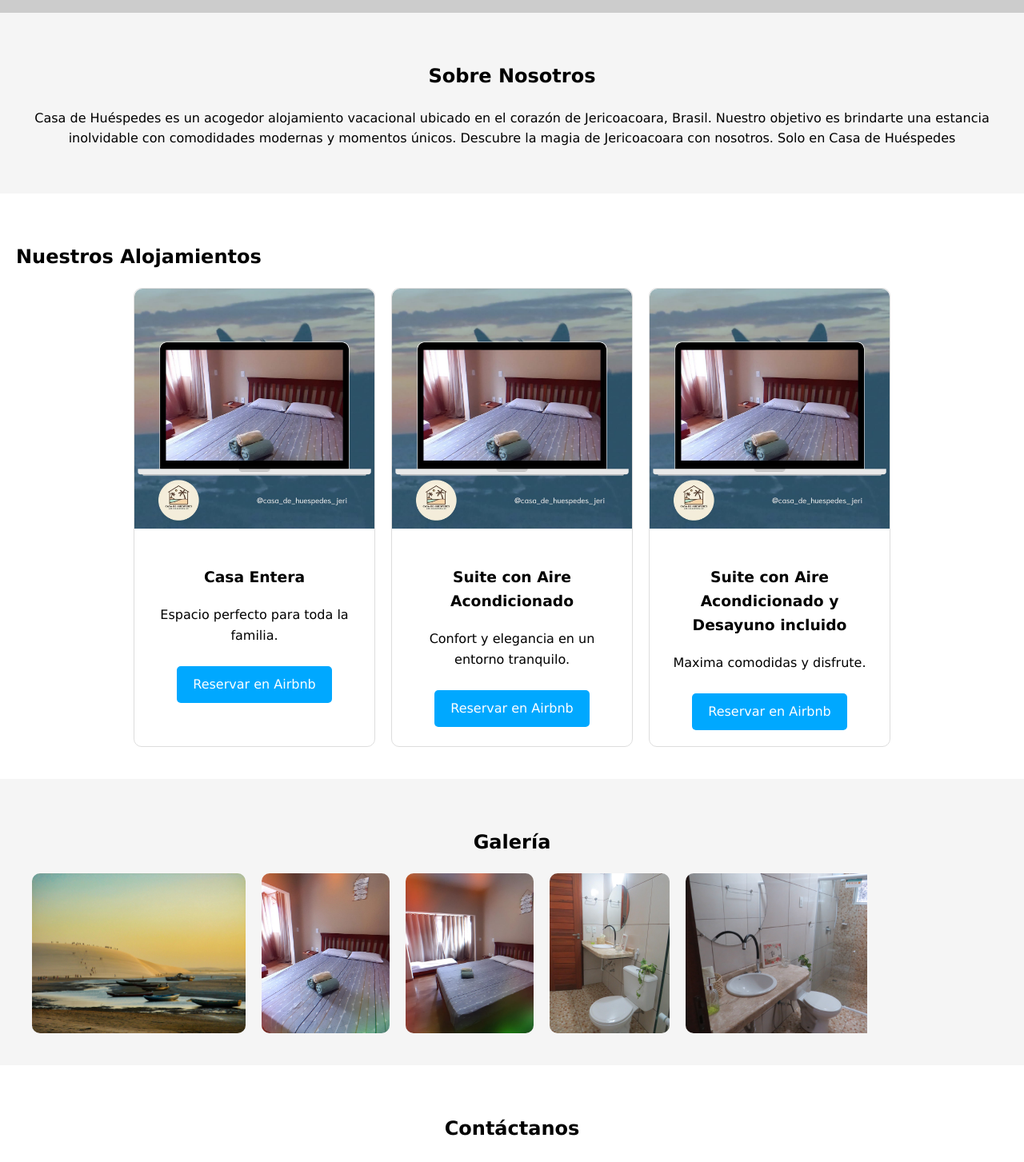
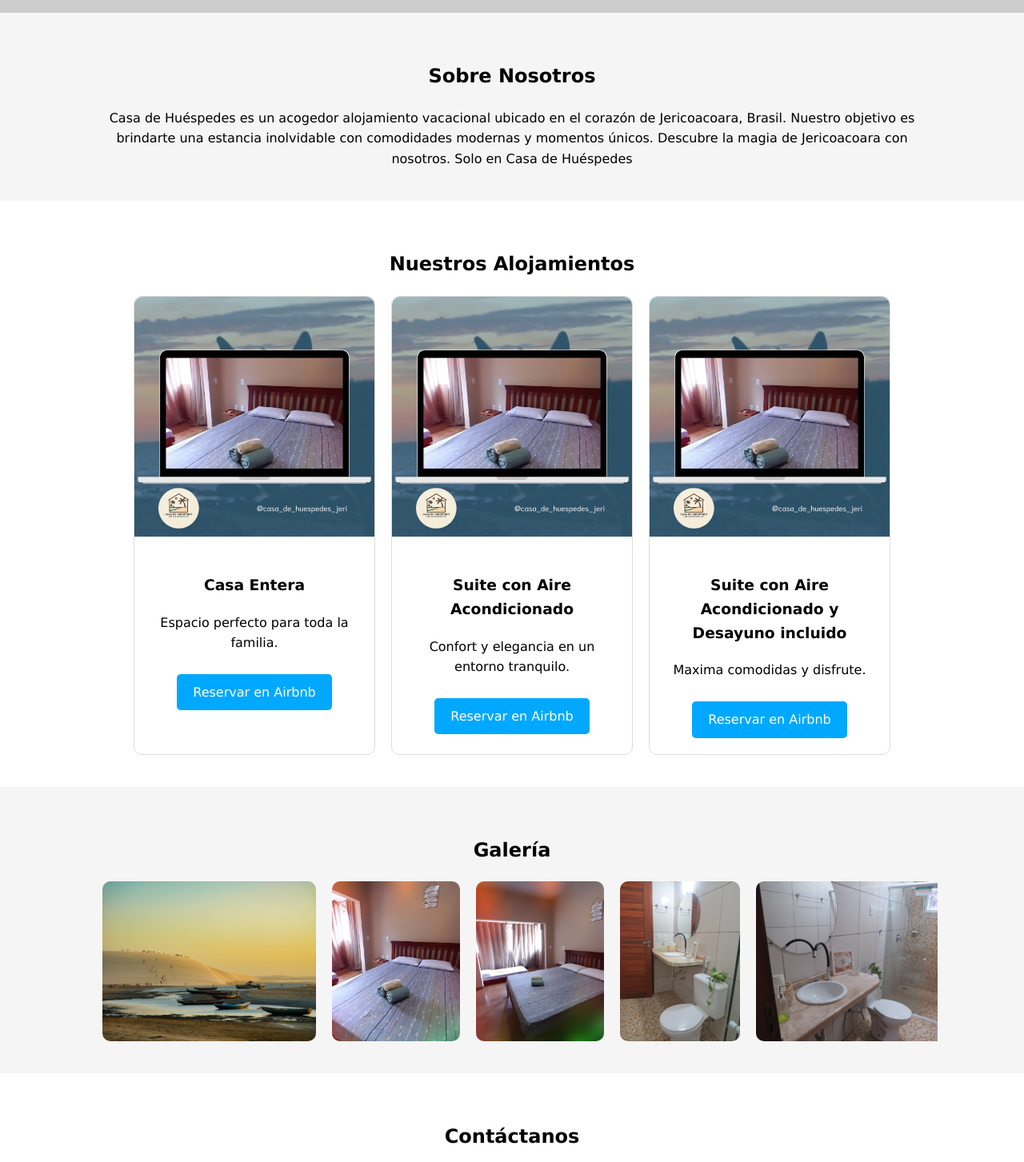
Before and after one commit to perezcatriel/casa-de-huespedes, a Vue app in the folder frontend/: page / in a window 1280 px wide. Shown: the part 720-2173 px from the top of the page at 80% size. Built offline with nearby package versions, Linux system fonts and the light colour scheme; grey boxes are pictures that could not be loaded.

Commit message:
[FIX] video

```diff
--- a/frontend/src/components/CxAbout.vue
+++ b/frontend/src/components/CxAbout.vue
@@ -17,4 +17,9 @@
     text-align: center;
     background-color: #f5f5f5;
   }
+  p {
+    width: 80vw;
+    margin: auto;
+  }
+
   </style>
--- a/frontend/src/components/CxAccommodations.vue
+++ b/frontend/src/components/CxAccommodations.vue
@@ -53,6 +53,9 @@
   .accommodations {
     padding: 40px 20px;
   }
+  h2 {
+    text-align: center;
+  }
   .cards {
     display: flex;
     justify-content: center;
--- a/frontend/src/components/CxGallery.vue
+++ b/frontend/src/components/CxGallery.vue
@@ -112,6 +112,7 @@
     padding-left: 20px;
     padding-right: 20px;
     width: 80vw;
+    margin: auto;
   }
   .images img {
     width: 300px;
--- a/frontend/src/components/CxHero.vue
+++ b/frontend/src/components/CxHero.vue
@@ -30,7 +30,7 @@ export default {
   left: 0;
   width: 100%;
   height: 100%;
-  object-fit: cover;
+  object-fit:cover;
   z-index: -1; /* Asegura que el video esté detrás del contenido de texto */
 }
 .hero-overlay {
```
